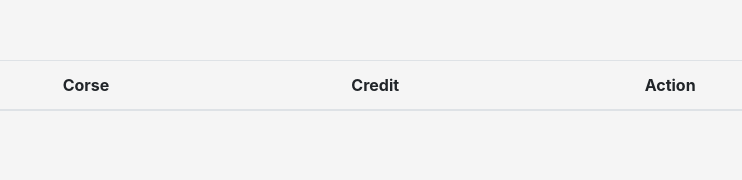
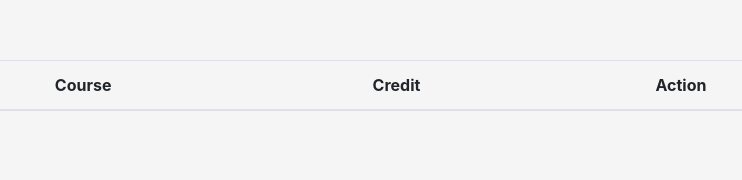
Before and after one commit to gauravchauhan2403/grade-predictor, a plain HTML site: page index.html in a window 1280 px wide. Shown: the part 412-592 px from the top of the page, 256-998 px from the left. Drawn offline with nearby package versions, Linux system fonts and the light colour scheme.

Commit message:
Update index.html

```diff
--- a/index.html
+++ b/index.html
@@ -61,7 +61,7 @@
         <thead>
           <tr>
             <th scope="col">Sno</th>
-            <th scope="col">Corse</th>
+            <th scope="col">Course</th>
             <th scope="col">Credit</th>
             <th scope="col">Action</th>
 
```
